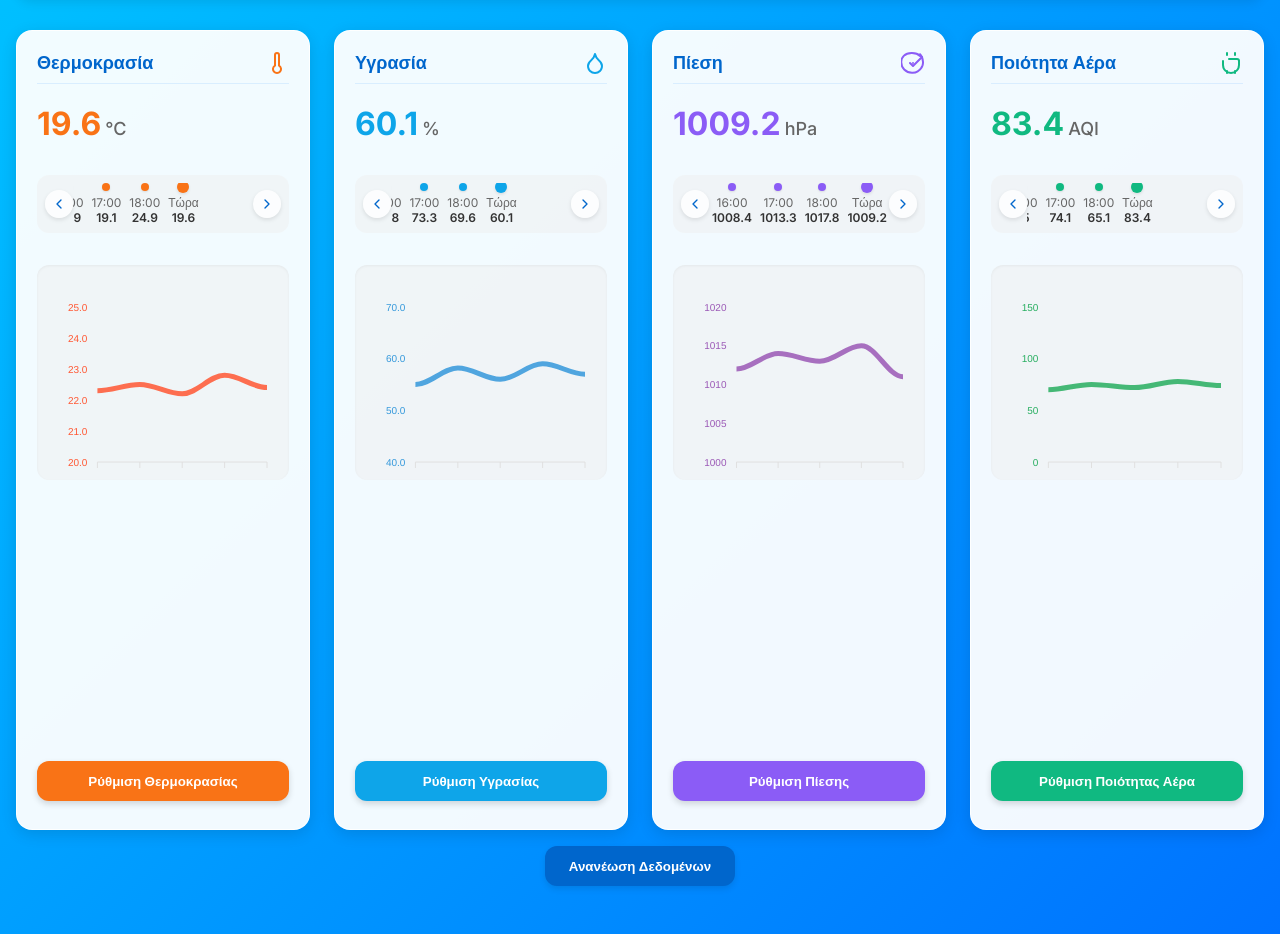
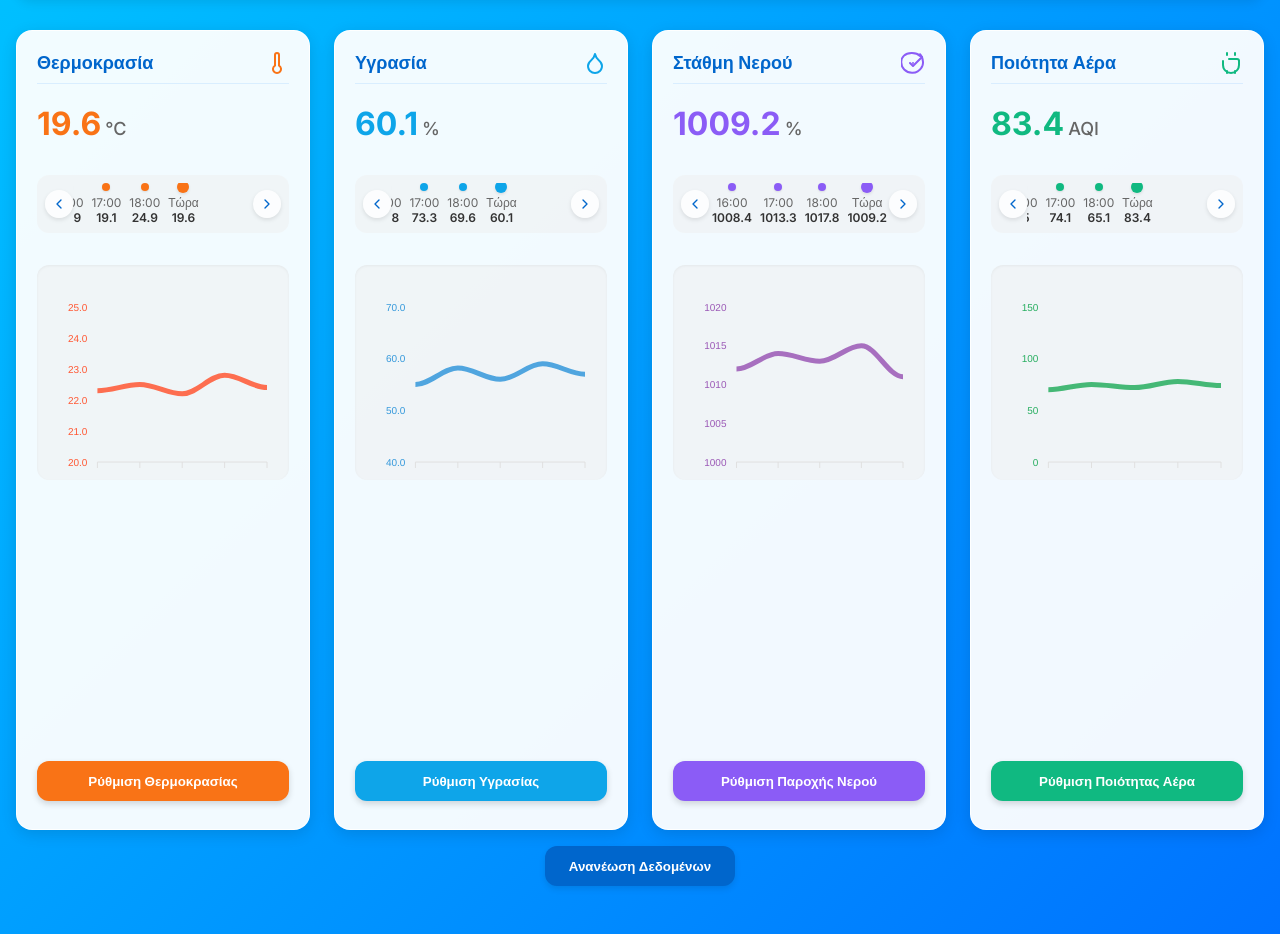
Before and after one commit to Jimlillis/iot-weather-server, a website: page public/new_index.html in a window 1280 px wide. Shown: the part 186-1120 px from the top of the page. Drawn offline with nearby package versions, Linux system fonts and the light colour scheme; no server answers.

```diff
--- a/public/new_index.html
+++ b/public/new_index.html
@@ -434,10 +434,10 @@
         </button>
       </div>
 
-      <!-- Pressure Card -->
+      <!-- Water Level Card -->
       <div class="sensor-card">
         <div class="card-header">
-          <h2 class="card-title">Πίεση</h2>
+          <h2 class="card-title">Στάθμη Νερού</h2>
           <svg class="card-icon pressure-color" xmlns="http://www.w3.org/2000/svg" width="24" height="24" viewBox="0 0 24 24" fill="none" stroke="currentColor" stroke-width="2" stroke-linecap="round" stroke-linejoin="round">
             <path d="M12 12v.01"></path>
             <path d="M19.071 4.929c-1.889-1.889-4.608-2.843-8.106-2.923C7.488 1.926 4.71 2.94 2.757 4.893 1.35 6.3.483 8.183.3 10.331c-.28 3.3.694 5.9 2.905 8.111a10.956 10.956 0 0 0 7.762 3.242c2.191.14 4.12-.361 5.776-1.397a10.902 10.902 0 0 0 4.843-5.949 11.174 11.174 0 0 0 .42-3.312c-.203-3.35-1.143-5.96-2.936-7.797Z"></path>
@@ -447,7 +447,7 @@
 
         <div class="value-container">
           <span class="current-value pressure-color">1014</span>
-          <span class="unit">hPa</span>
+          <span class="unit">%</span>
         </div>
 
         <div class="carousel">
@@ -473,7 +473,7 @@
         <div class="chart-container" id="pressure-chart"></div>
 
         <button class="control-button pressure-bg" onclick="sendControl('pressure')">
-          Ρύθμιση Πίεσης
+          Ρύθμιση Παροχής Νερού
         </button>
       </div>
 
```
